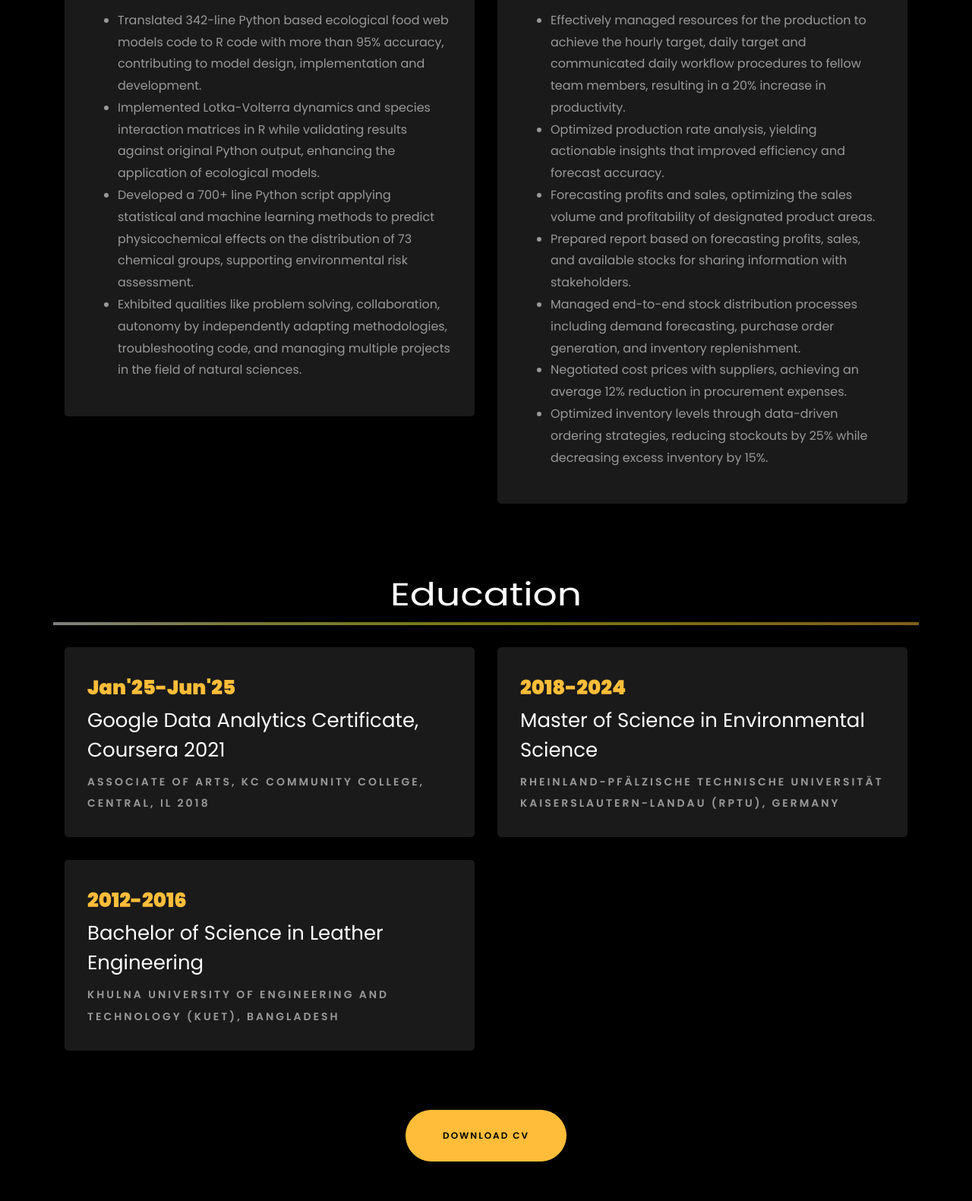
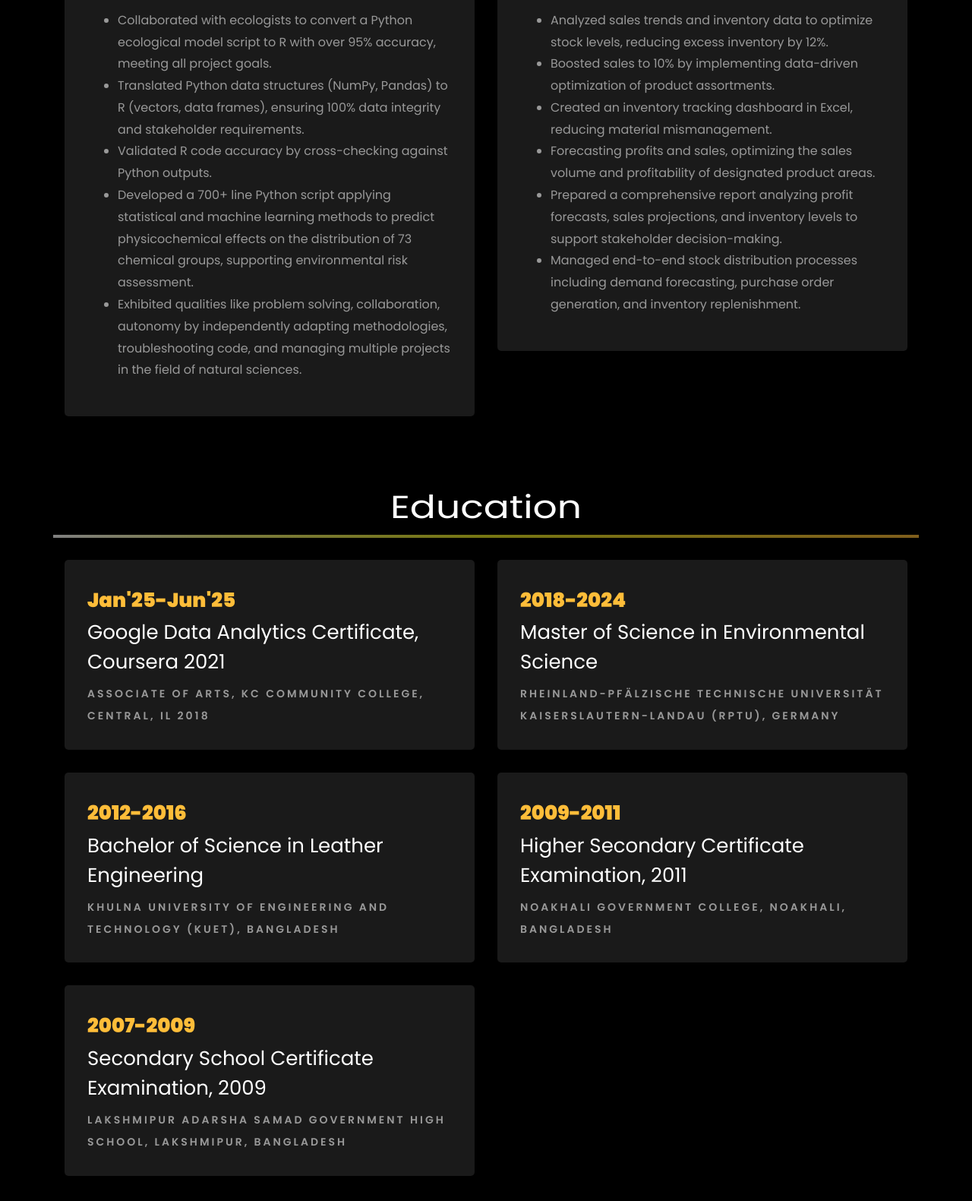
Before and after one commit to diderh/diderh.github.io, a plain HTML site: page index.html in a window 1280 px wide. Shown: the part 2631-4212 px from the top of the page at 76% size. Drawn offline with Linux system fonts and the light colour scheme; files whose address does not match are found by name.

Commit message:
12th commit

```diff
--- a/index.html
+++ b/index.html
@@ -332,7 +332,7 @@
           <div class="col-md-10 heading-section text-center ftco-animate">
           	<h1 class="big big-2">Resume</h1>
             <h2 class="mb-4">Resume</h2>
-            <p>Entry-level Data Analyst with an MSc in Environmental Science and 2+ years experience in statistical analyses, predictive modelling and data visualization for environmental risk assessment across different organism groups. Excellent understanding and strong proficiency in ecological data analysis platforms including R, Python, GIS, SQL, Sheets and Excel.</p>
+            <p>Entry-level Data Analyst with an MSc in Environmental Science and 2+ years experience in statistical analysis, predictive modelling and data visualization for environmental risk assessment across different organism groups. Excellent understanding and strong proficiency in ecological data analysis platforms including R, Python, GIS, SQL, Sheets and Excel.</p>
           </div>
         </div>
 
@@ -351,8 +351,9 @@
 						<span class="mt-4">Landau, Germany</span>
 						<p class="mt-4">RPTU, a leading university in Germany with about 17,000 students, 300 professors and 160 degree programs. A place of top international research and an academic talent factory for business and science.
 							<ul>
-								<li>Translated 342-line Python based ecological food web models code to R code with more than 95% accuracy, contributing to model design, implementation and development.</li>
-								<li>Implemented Lotka-Volterra dynamics and species interaction matrices in R while validating results against original Python output, enhancing the application of ecological models.</li>
+								<li>Collaborated with ecologists to convert a Python ecological model script to R with over 95% accuracy, meeting all project goals.</li>
+								<li>Translated Python data structures (NumPy, Pandas) to R (vectors, data frames), ensuring 100% data integrity and stakeholder requirements.</li>
+								<li>Validated R code accuracy by cross-checking against Python outputs.</li>
 								<li>Developed a 700+ line Python script applying statistical and machine learning methods to predict physicochemical effects on the distribution of 73 chemical groups, supporting environmental risk assessment.</li>
 								<li>Exhibited qualities like problem solving, collaboration, autonomy by independently adapting methodologies, troubleshooting code, and managing multiple projects in the field of natural sciences.</li>
 							</ul>
@@ -369,14 +370,12 @@
 						<span class="mt-4">Dhaka, Bangladesh</span>
 						<p class="mt-4">Royal Footwear Ltd. is a footwear company in Bangladesh with more than 1600 employee. It has three cemented production line, five dip injection machine, 65 station of pu pouring machine with daily average production 14,000 pair shoe.
 							<ul>
-								<li>Effectively managed resources for the production to achieve the hourly target, daily target and communicated daily workflow procedures to fellow team members, resulting in a 20% increase in productivity.</li>
-								<li>Optimized production rate analysis, yielding actionable insights that improved efficiency and forecast accuracy.</li>
+								<li>Analyzed sales trends and inventory data to optimize stock levels, reducing excess inventory by 12%.</li>
+								<li>Boosted sales to 10% by implementing data-driven optimization of product assortments.</li>
+								<li>Created an inventory tracking dashboard in Excel, reducing material mismanagement.</li>
 								<li>Forecasting profits and sales, optimizing the sales volume and profitability of designated product areas.</li>
-								<li>Prepared report based on forecasting profits, sales, and available stocks for sharing information with stakeholders.</li>
+								<li>Prepared a comprehensive report analyzing profit forecasts, sales projections, and inventory levels to support stakeholder decision-making.</li>
 								<li>Managed end-to-end stock distribution processes including demand forecasting, purchase order generation, and inventory replenishment.</li>
-								<li>Negotiated cost prices with suppliers, achieving an average 12% reduction in procurement expenses.</li>
-								<li>Optimized inventory levels through data-driven ordering strategies, reducing stockouts by 25% while decreasing excess inventory by 15%.</li>
-
 							</ul>
 						</p>
 					</div>
@@ -415,6 +414,20 @@
     					<span class="date">2012-2016</span>
     					<h2>Bachelor of Science in Leather Engineering</h2>
     					<span class="position">Khulna University of Engineering and Technology (KUET), Bangladesh</span>
+    				</div>
+				</div>
+				<div class="col-md-6">
+    				<div class="resume-wrap ftco-animate">
+    					<span class="date">2009-2011</span>
+    					<h2>Higher Secondary Certificate Examination, 2011</h2>
+    					<span class="position">Noakhali Government College, Noakhali, Bangladesh</span>
+    				</div>
+				</div>
+				<div class="col-md-6">
+    				<div class="resume-wrap ftco-animate">
+    					<span class="date">2007-2009</span>
+    					<h2>Secondary School Certificate Examination, 2009</h2>
+    					<span class="position">Lakshmipur Adarsha Samad Government High School, Lakshmipur, Bangladesh</span>
     				</div>
 				</div>
     		</div>
```
